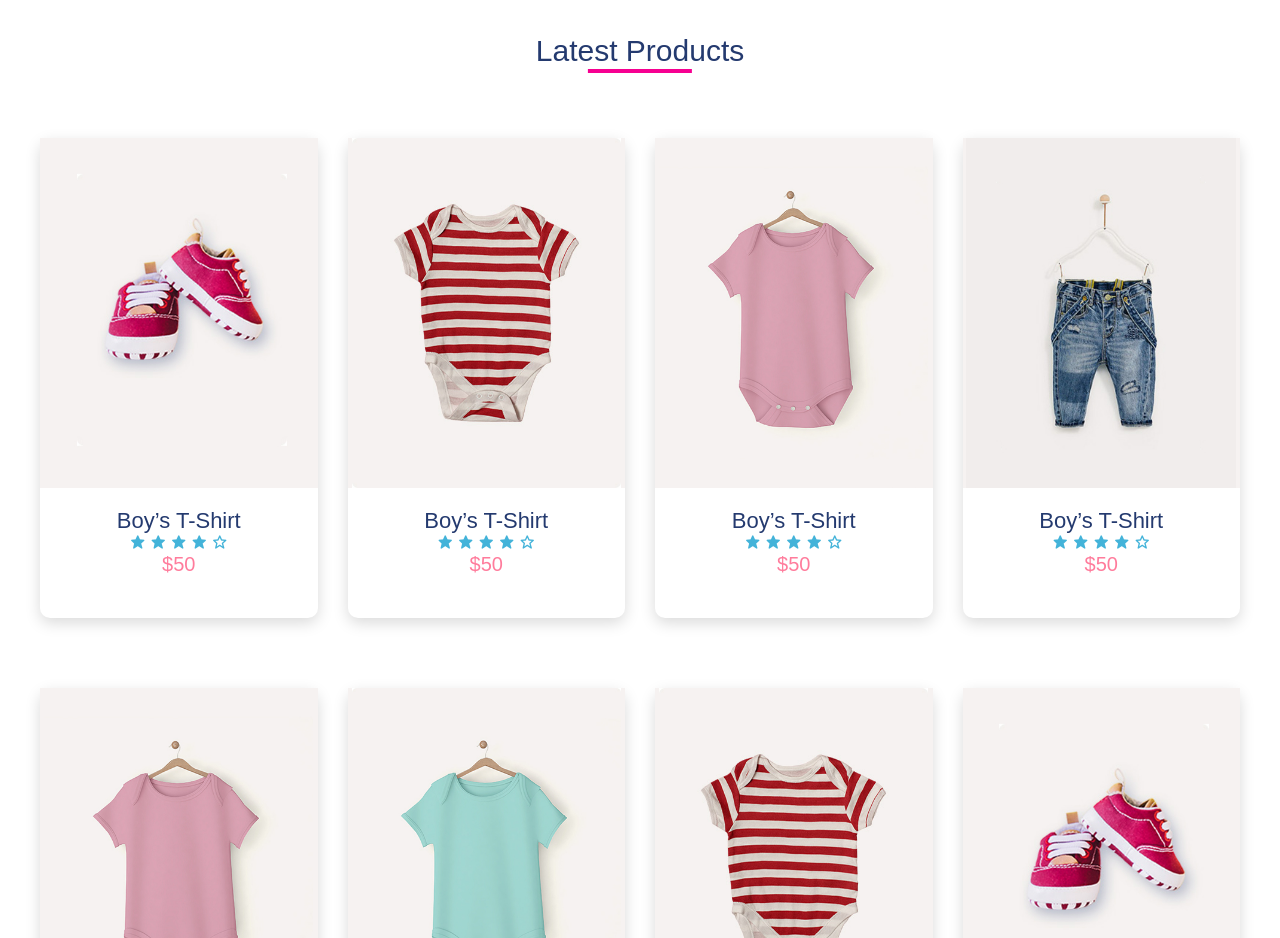
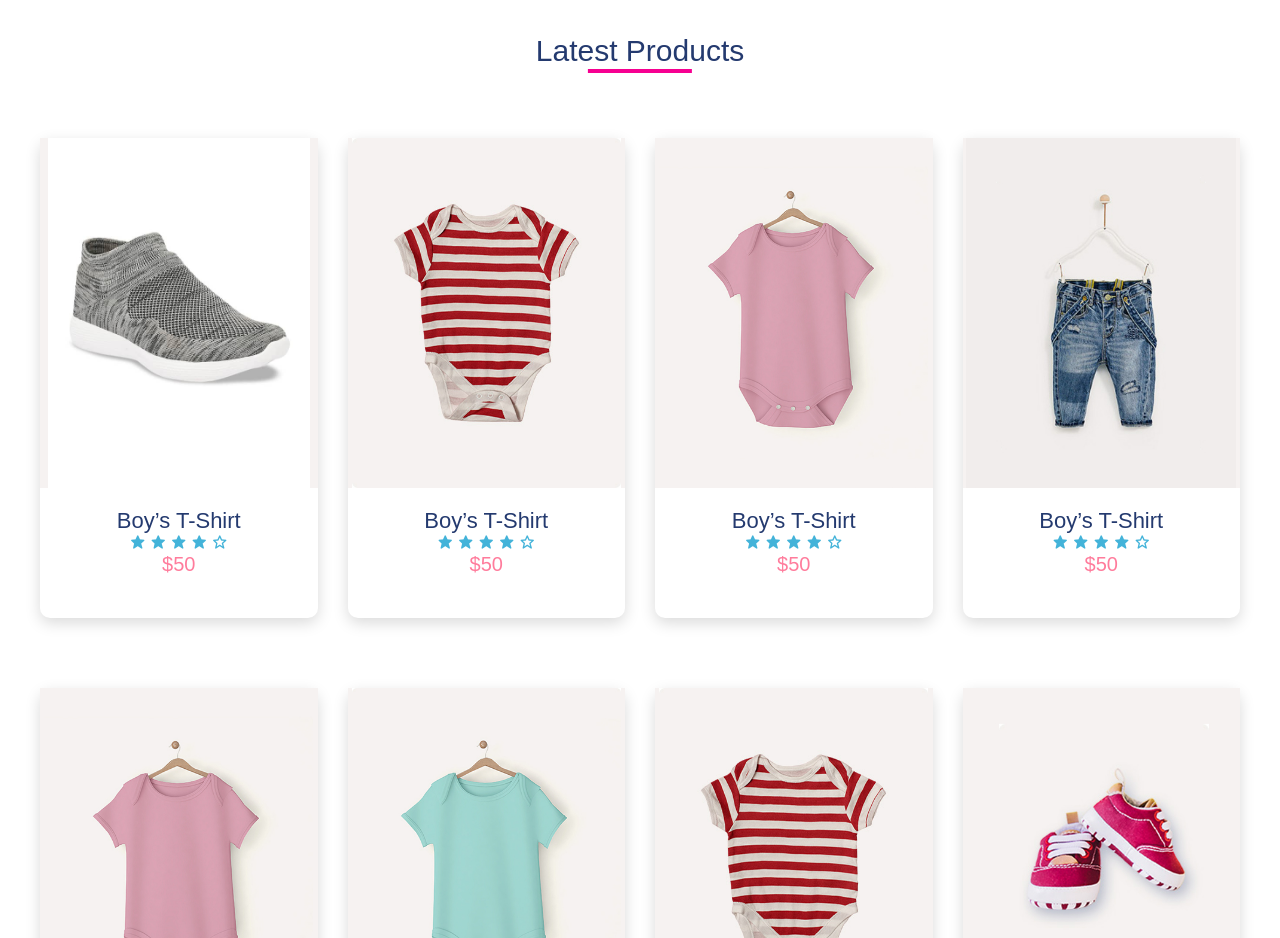
Before and after one commit to DorjiBari/DorjiBari, a plain HTML site: page index.html in a window 1280 px wide. Shown: the part 2100-3038 px from the top of the page. Drawn offline with nearby package versions, Linux system fonts and the light colour scheme.

Commit message:
model-303
model-303

```diff
--- a/index.html
+++ b/index.html
@@ -230,7 +230,7 @@
       <div class="product-center container">
         <div class="product">
           <div class="product-header">
-            <img src="./images/pic5.jpg" alt="">
+            <img src="./images/model-301.jpg" alt="">
 
             <ul class="icons">
               <span><i class="bx bx-heart"></i></span>
```
Also changed, not shown: images/model-301.jpg (added).
